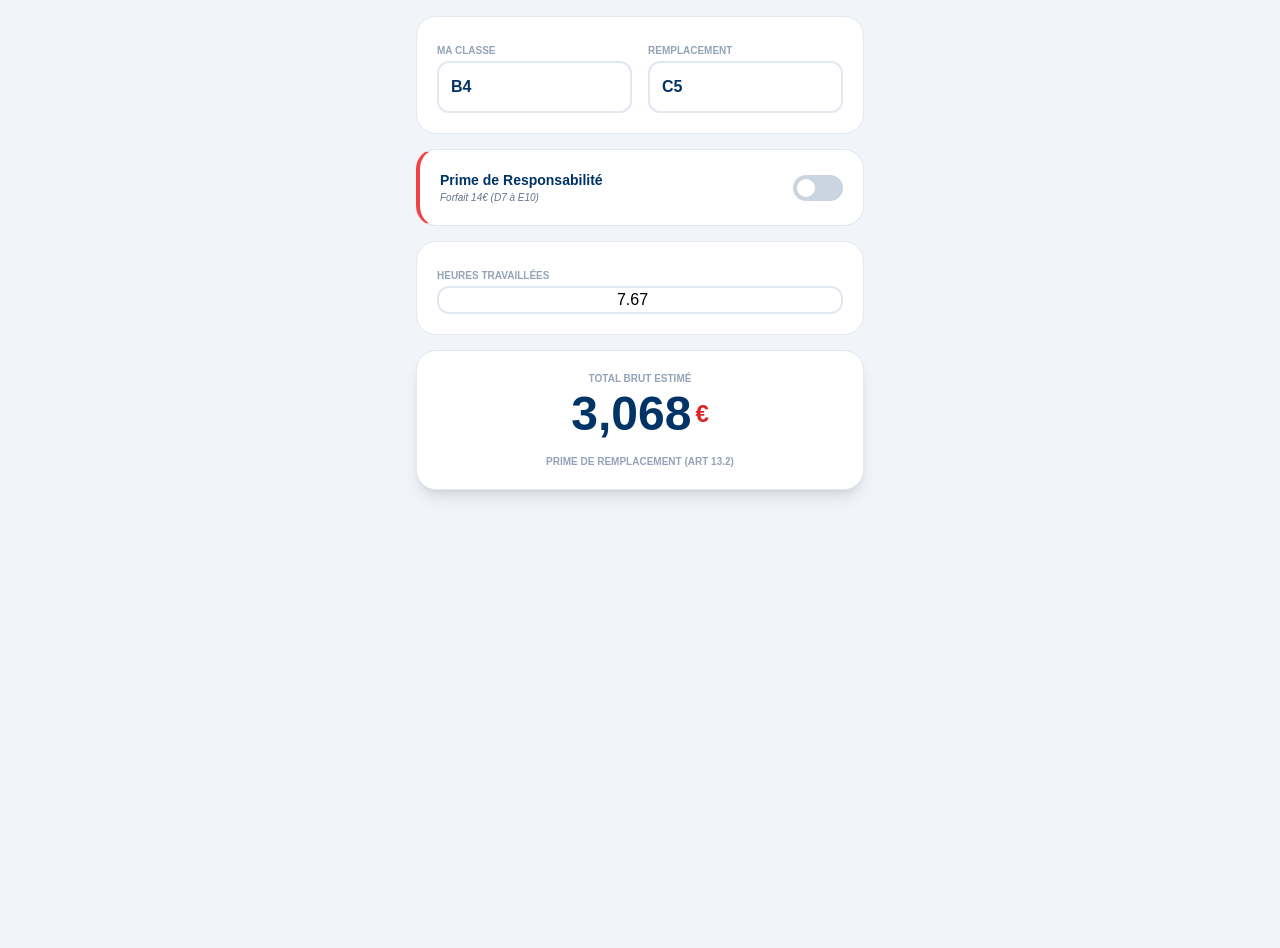
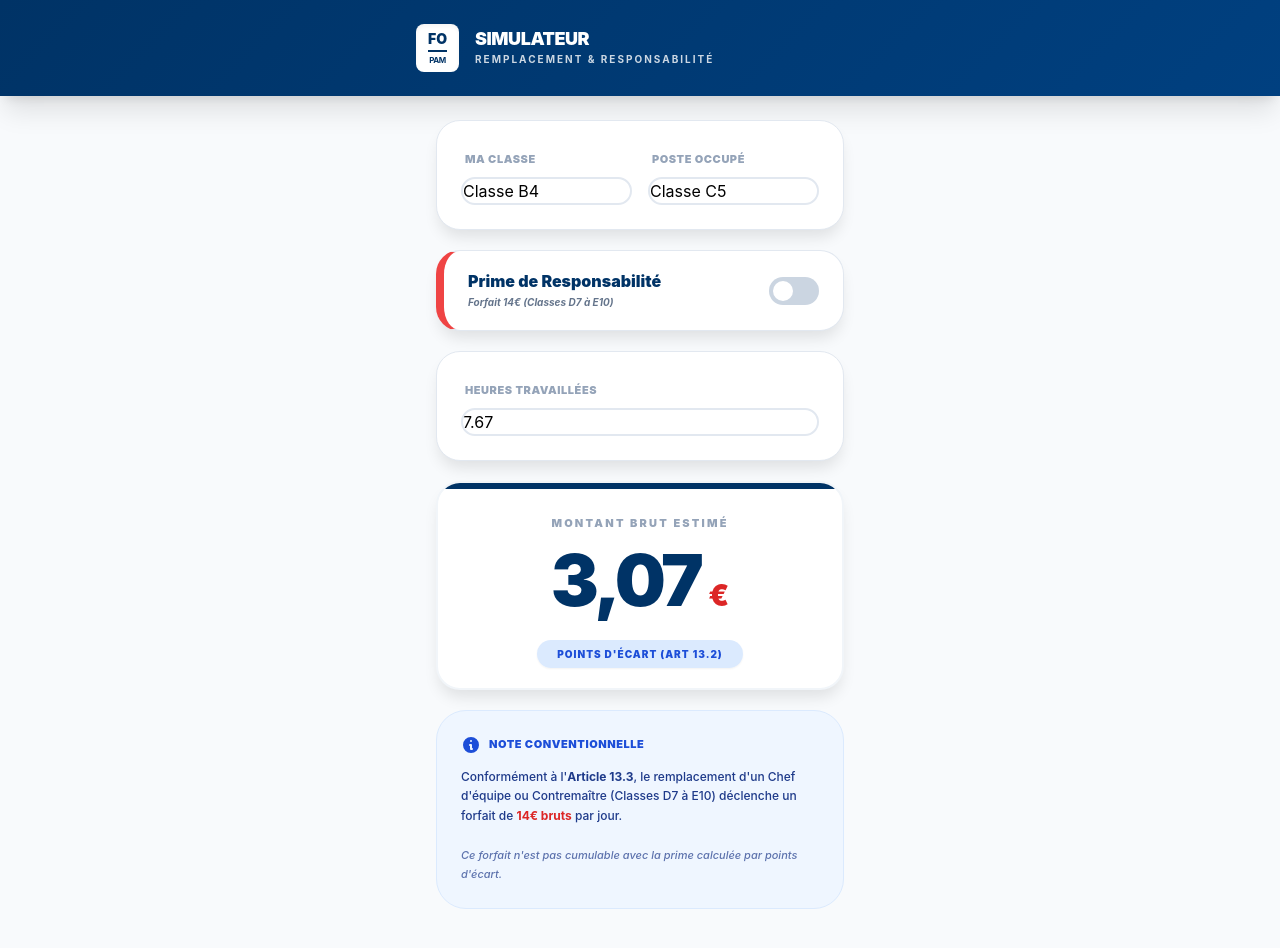
Before and after one commit to fosaintgobainpam/Remplacement-et-responsabilit-, a plain HTML site: page index.html in a window 1280 px wide. Before the commit the page ends 800 px from the top, so only its background shows below. Drawn offline with nearby package versions, Linux system fonts and the light colour scheme.

Commit message:
Update index.html

```diff
--- a/index.html
+++ b/index.html
@@ -1,110 +1,149 @@
+
 <!DOCTYPE html>
 <html lang="fr">
 <head>
     <meta charset="UTF-8">
     <meta name="viewport" content="width=device-width, initial-scale=1.0, maximum-scale=1.0, user-scalable=no">
-    <title>Simulateur Remplacement - FO PAM</title>
     <script src="https://cdn.tailwindcss.com"></script>
     <style>
-        body { font-family: sans-serif; background-color: #f1f5f9; margin: 0; padding: 0; -webkit-tap-highlight-color: transparent; }
-        .pam-blue { background-color: #003366; }
+        body { font-family: -apple-system, system-ui, sans-serif; background-color: #f8fafc; margin: 0; padding: 0; }
+        .header-gradient { background: linear-gradient(135deg, #003366 0%, #004080 100%); }
         .pam-text { color: #003366; }
-        .card { background: white; border-radius: 20px; padding: 20px; border: 1px solid #e2e8f0; margin-bottom: 15px; }
-        .select-box { border: 2px solid #e2e8f0; background: white; border-radius: 12px; padding: 12px; font-weight: bold; color: #003366; width: 100%; outline: none; appearance: none; }
-        input { border: 2px solid #e2e8f0; border-radius: 12px; padding: 12px; font-weight: bold; width: 100%; text-align: center; color: #003366; outline: none; }
-        .disabled-field { opacity: 0.3; pointer-events: none; filter: grayscale(1); }
-        .switch { position: relative; display: inline-block; width: 50px; height: 26px; }
+        .card { background: white; border-radius: 24px; padding: 24px; border: 1px solid #e2e8f0; box-shadow: 0 10px 15px -3px rgba(0,0,0,0.1); }
+        select, input { border: 2px solid #e2e8f0; border-radius: 16px; padding: 14px; font-weight: 700; color: #003366; width: 100%; outline: none; appearance: none; background-color: white; }
+        .disabled-field { opacity: 0.2; pointer-events: none; filter: grayscale(1); }
+        .switch { position: relative; display: inline-block; width: 50px; height: 28px; }
         .switch input { opacity: 0; width: 0; height: 0; }
         .slider { position: absolute; cursor: pointer; top: 0; left: 0; right: 0; bottom: 0; background-color: #cbd5e1; transition: .4s; border-radius: 34px; }
-        .slider:before { position: absolute; content: ""; height: 18px; width: 18px; left: 4px; bottom: 4px; background-color: white; transition: .4s; border-radius: 50%; }
+        .slider:before { position: absolute; content: ""; height: 20px; width: 20px; left: 4px; bottom: 4px; background-color: white; transition: .4s; border-radius: 50%; }
         input:checked + .slider { background-color: #ef4444; }
-        input:checked + .slider:before { transform: translateX(24px); }
+        input:checked + .slider:before { transform: translateX(22px); }
     </style>
 </head>
-<body class="p-4">
-    <div class="max-w-md mx-auto">
-        <div class="card">
-            <div class="grid grid-cols-2 gap-4">
-                <div>
-                    <label class="text-[10px] font-bold text-slate-400 uppercase">Ma Classe</label>
-                    <select id="my-class" class="select-box" onchange="handleClassChange()"></select>
+<body class="pb-10">
+
+    <header class="header-gradient text-white p-6 shadow-xl mb-6">
+        <div class="max-w-md mx-auto flex items-center justify-between">
+            <div class="flex items-center">
+                <div class="bg-white p-2 rounded-lg mr-4 shadow-inner">
+                    <div class="flex flex-col items-center px-1">
+                        <span class="text-[#003366] font-black text-sm leading-none">FO</span>
+                        <div class="h-0.5 bg-[#003366] w-full my-1"></div>
+                        <span class="text-[#003366] font-bold text-[8px] leading-none uppercase tracking-tighter">PAM</span>
+                    </div>
                 </div>
                 <div>
-                    <label class="text-[10px] font-bold text-slate-400 uppercase">Remplacement</label>
-                    <select id="replaced-class" class="select-box" onchange="handleClassChange()"></select>
+                    <h1 class="font-black text-lg uppercase tracking-tight leading-none">Simulateur</h1>
+                    <p class="text-[10px] opacity-80 uppercase font-bold tracking-[0.2em] mt-1">Remplacement & Responsabilité</p>
+                </div>
+            </div>
+        </div>
+    </header>
+
+    <main class="max-w-md mx-auto px-5 space-y-5">
+        <div class="card space-y-4">
+            <div class="grid grid-cols-2 gap-4">
+                <div class="space-y-2">
+                    <label class="text-[11px] font-black text-slate-400 uppercase tracking-wider ml-1">Ma Classe</label>
+                    <select id="myClass" onchange="calculate()"></select>
+                </div>
+                <div class="space-y-2">
+                    <label class="text-[11px] font-black text-slate-400 uppercase tracking-wider ml-1">Poste occupé</label>
+                    <select id="targetClass" onchange="autoCheck()"></select>
                 </div>
             </div>
         </div>
 
-        <div id="resp-card" class="card flex items-center justify-between border-l-4 border-l-red-500">
-            <div>
-                <p class="font-bold pam-text text-sm">Prime de Responsabilité</p>
-                <p class="text-[10px] text-slate-500 italic">Forfait 14€ (D7 à E10)</p>
+        <div id="respCard" class="card flex items-center justify-between py-5 border-l-8 border-l-red-500">
+            <div class="pr-2">
+                <h2 class="font-black pam-text text-base leading-tight">Prime de Responsabilité</h2>
+                <p class="text-[10px] text-slate-500 mt-1 font-bold italic">Forfait 14€ (Classes D7 à E10)</p>
             </div>
             <label class="switch">
-                <input type="checkbox" id="resp-toggle" onchange="calculate()">
+                <input type="checkbox" id="respToggle" onchange="calculate()">
                 <span class="slider"></span>
             </label>
         </div>
 
-        <div id="hours-section" class="card">
-            <label class="text-[10px] font-bold text-slate-400 uppercase">Heures travaillées</label>
+        <div id="hoursSection" class="card space-y-2">
+            <label class="text-[11px] font-black text-slate-400 uppercase tracking-wider ml-1">Heures travaillées</label>
             <input type="number" id="hours" value="7.67" step="0.01" oninput="calculate()">
         </div>
 
-        <div class="card text-center shadow-lg">
-            <p class="text-slate-400 text-[10px] font-bold uppercase mb-1">Total Brut Estimé</p>
-            <div class="flex items-center justify-center">
-                <span id="result-amount" class="text-5xl font-black pam-text">0,00</span>
-                <span class="text-2xl font-bold text-red-600 ml-1">€</span>
+        <div class="card text-center border-2 border-slate-100 relative overflow-hidden">
+            <div id="indicator" class="absolute top-0 left-0 w-full h-1.5 bg-slate-100"></div>
+            <p class="text-slate-400 text-[11px] font-black uppercase tracking-[0.2em] mb-3 mt-2">Montant Brut Estimé</p>
+            <div class="flex items-baseline justify-center">
+                <span id="total" class="text-7xl font-black pam-text tracking-tighter">0,00</span>
+                <span class="text-3xl font-black text-red-600 ml-2">€</span>
             </div>
-            <p id="calc-method" class="mt-4 text-[10px] font-bold uppercase text-slate-400"></p>
+            <div class="mt-6">
+                <span id="methodLabel" class="px-5 py-2 rounded-full text-[10px] font-black uppercase tracking-widest shadow-sm"></span>
+            </div>
         </div>
-    </div>
+
+        <div class="bg-blue-50 p-6 rounded-[30px] border border-blue-100 space-y-3">
+            <div class="flex items-center space-x-2 text-blue-700">
+                <svg xmlns="http://www.w3.org/2000/svg" class="h-5 w-5" viewBox="0 0 20 20" fill="currentColor">
+                    <path fill-rule="evenodd" d="M18 10a8 8 0 11-16 0 8 8 0 0116 0zm-7-4a1 1 0 11-2 0 1 1 0 012 0zM9 9a1 1 0 000 2v3a1 1 0 001 1h1a1 1 0 100-2v-3a1 1 0 00-1-1H9z" clip-rule="evenodd" />
+                </svg>
+                <span class="font-black text-[11px] uppercase tracking-wider">Note Conventionnelle</span>
+            </div>
+            <p class="text-[12px] text-blue-900 leading-relaxed font-medium">
+                Conformément à l'<b>Article 13.3</b>, le remplacement d'un Chef d'équipe ou Contremaître (Classes D7 à E10) déclenche un forfait de <span class="text-red-600 font-bold">14€ bruts</span> par jour.
+                <br><br>
+                <span class="opacity-70 italic text-[11px]">Ce forfait n'est pas cumulable avec la prime calculée par points d'écart.</span>
+            </p>
+        </div>
+    </main>
 
     <script>
-        const classes = { "A1":1, "A2":2, "B3":3, "B4":4, "C5":5, "C6":6, "D7":7, "D8":8, "E9":9, "E10":10 };
-        const mySelect = document.getElementById('my-class');
-        const replacedSelect = document.getElementById('replaced-class');
-        const respToggle = document.getElementById('resp-toggle');
-        const hoursSection = document.getElementById('hours-section');
+        const points = { "A1":1, "A2":2, "B3":3, "B4":4, "C5":5, "C6":6, "D7":7, "D8":8, "E9":9, "E10":10 };
+        const mySelect = document.getElementById('myClass');
+        const targetSelect = document.getElementById('targetClass');
+        const toggle = document.getElementById('respToggle');
 
-        // Remplissage automatique des menus
-        Object.keys(classes).forEach(c => {
-            mySelect.add(new Option(c, c));
-            replacedSelect.add(new Option(c, c));
+        Object.keys(points).forEach(c => {
+            mySelect.add(new Option('Classe ' + c, c));
+            targetSelect.add(new Option('Classe ' + c, c));
         });
-        mySelect.value = "B4"; replacedSelect.value = "C5";
+        mySelect.value = "B4"; targetSelect.value = "C5";
 
-        function handleClassChange() {
-            const target = replacedSelect.value;
-            // Forfait 14€ auto pour D et E (Article 13.3)
-            respToggle.checked = target.startsWith('D') || target.startsWith('E');
+        function autoCheck() {
+            const cl = targetSelect.value;
+            toggle.checked = (cl.startsWith('D') || cl.startsWith('E'));
             calculate();
         }
 
         function calculate() {
-            const isResp = respToggle.checked;
+            const isResp = toggle.checked;
             const hours = parseFloat(document.getElementById('hours').value) || 0;
-            let total = 0;
+            const label = document.getElementById('methodLabel');
+            const indicator = document.getElementById('indicator');
+            let res = 0;
 
             if (isResp) {
-                total = 14.00; // Forfait Article 13.3
-                hoursSection.classList.add('disabled-field');
-                document.getElementById('calc-method').textContent = "Forfait Responsabilité (Art 13.3)";
+                res = 14.00; // Article 13.3
+                document.getElementById('hoursSection').classList.add('disabled-field');
+                label.innerText = "Forfait Responsabilité (Art 13.3)";
+                label.className = "px-5 py-2 rounded-full text-[10px] font-black uppercase tracking-widest shadow-sm bg-red-100 text-red-700";
+                indicator.className = "absolute top-0 left-0 w-full h-1.5 bg-red-500";
             } else {
-                const diff = Math.max(0, classes[replacedSelect.value] - classes[mySelect.value]);
-                total = hours * (diff * 0.4); // Article 13.2
-                hoursSection.classList.remove('disabled-field');
-                document.getElementById('calc-method').textContent = "Prime de Remplacement (Art 13.2)";
+                const diff = Math.max(0, points[targetSelect.value] - points[mySelect.value]);
+                res = diff * 0.4 * hours; // Article 13.2
+                document.getElementById('hoursSection').classList.remove('disabled-field');
+                label.innerText = "Points d'Écart (Art 13.2)";
+                label.className = "px-5 py-2 rounded-full text-[10px] font-black uppercase tracking-widest shadow-sm bg-blue-100 text-blue-700";
+                indicator.className = "absolute top-0 left-0 w-full h-1.5 bg-[#003366]";
             }
-            document.getElementById('result-amount').textContent = total.toLocaleString('fr-FR', {minimumFractionDigits: 2});
+
+            // AFFICHAGE AVEC 2 CHIFFRES APRÈS LA VIRGULE
+            document.getElementById('total').innerText = res.toLocaleString('fr-FR', {
+                minimumFractionDigits: 2,
+                maximumFractionDigits: 2
+            });
         }
-
-        // LANCEMENT AU DÉMARRAGE
-        window.onload = function() {
-            handleClassChange();
-        };
+        window.onload = autoCheck;
     </script>
 </body>
 </html>
```
